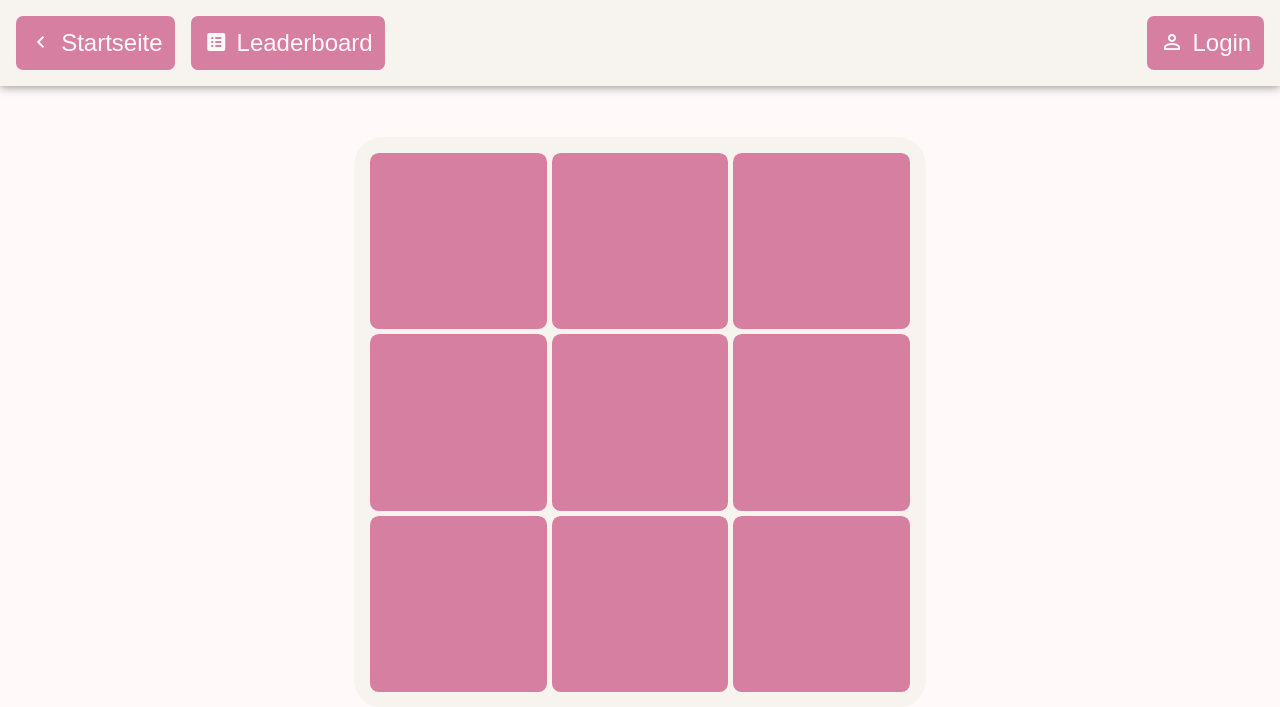
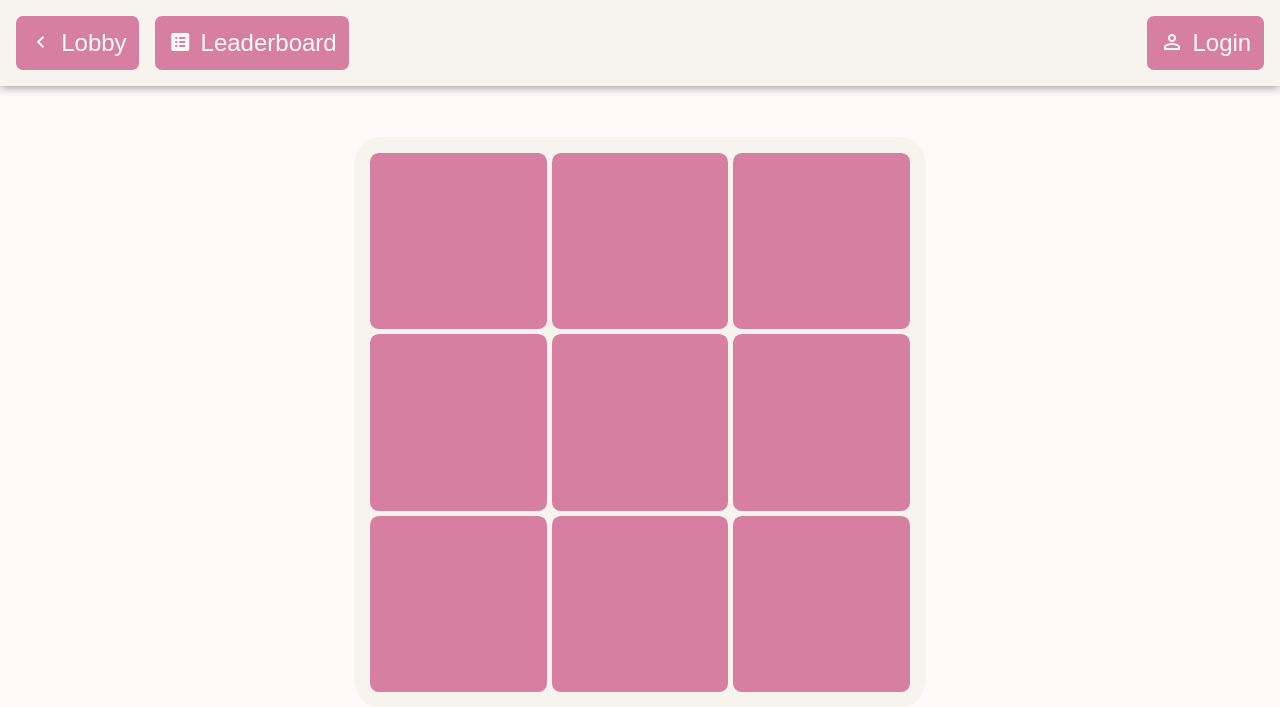
Before and after one commit to Unbekannt28/tic-tac-toe, a Flask app: page /play in a window 1280 px wide. Shown: the top 707 px of the page. Run offline with Flask 3, Linux system fonts and the light colour scheme.

Commit message:
Changed back button to lobby instead of index

```diff
--- a/templates/tictactoe_game.html
+++ b/templates/tictactoe_game.html
@@ -23,9 +23,9 @@
             {% endif %}
         </div>
         <div class="controls-mobile">
-            <a href="/" class="icon-text-button">
+            <a href="/lobby" class="icon-text-button">
                 <span class="mdi mdi-chevron-left"></span>
-                <p>Startseite</p>
+                <p>Lobby</p>
             </a>
             <a href="leaderboard" class="icon-text-button">
                 <span class="mdi mdi-list-box"></span>
@@ -61,9 +61,9 @@
     </div>
     <div class="header" id="header">
         <div class="left-section">
-            <a href="/" class="icon-text-button">
+            <a href="/lobby" class="icon-text-button">
                 <span class="mdi mdi-chevron-left"></span>
-                <p>Startseite</p>
+                <p>Lobby</p>
             </a>
             <a href="leaderboard" class="icon-text-button">
                 <span class="mdi mdi-list-box"></span>
```
